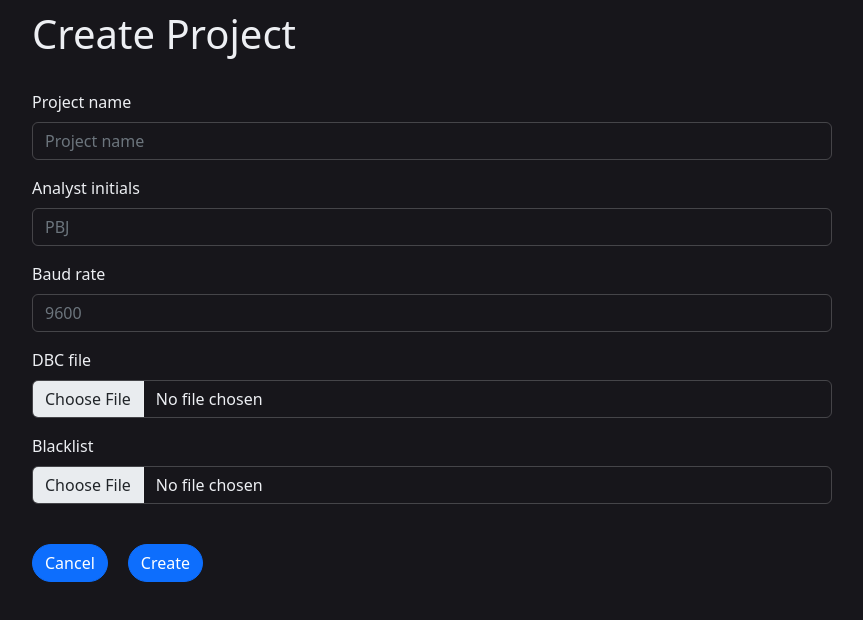
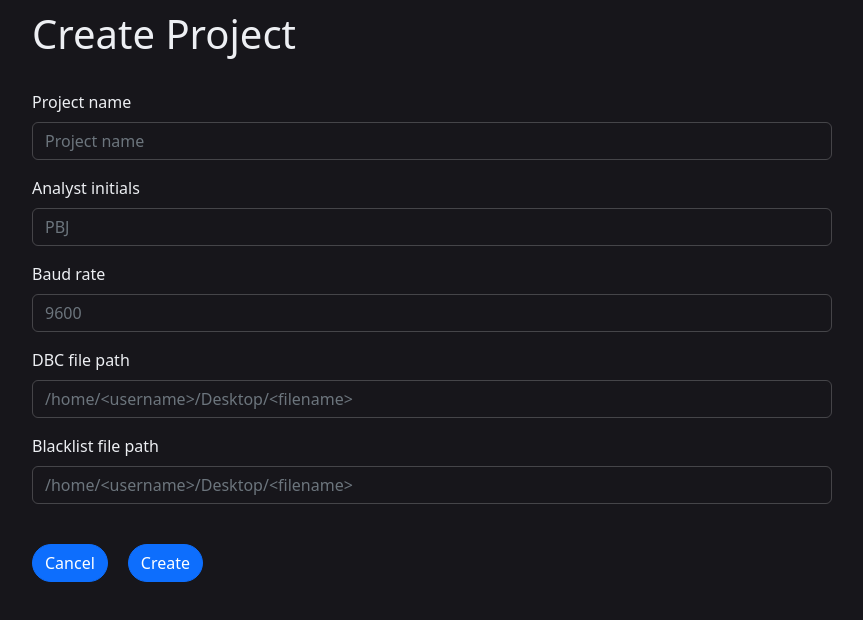
Before and after one commit to iarivas/CS4311_CANBusVisualizer_Team_6, a React (Create React App) app in the folder Front-End/: page /projects/new in a window 1280 px wide. Shown: the top 620 px of the page, without its empty margins (208-1071 px from the left). Built offline with nearby package versions, Linux system fonts and the light colour scheme.

Commit message:
Changed to path to project and now redirects to new project

```diff
--- a/Front-End/src/projects/new/NewProjectForm.tsx
+++ b/Front-End/src/projects/new/NewProjectForm.tsx
@@ -3,7 +3,6 @@ import {useNavigate} from 'react-router-dom'
 import Form from 'react-bootstrap/Form'
 import ProjectState from './ProjectState'
 import APIUtil from '../../utilities/APIutils'
-import { read } from 'fs'
 
 interface stateProps {
     state: ProjectState
@@ -22,6 +21,9 @@ function NewProjectForm({state, setState}: stateProps) {
     const onSubmit = (e: React.FormEvent<HTMLFormElement>) => {
         e.preventDefault()
         api.createProject(state)
+        .then((response) => {
+            navigate(`/projects/${response.data.projectId}`)
+        })
     }
 
     return (
@@ -61,27 +63,35 @@ function NewProjectForm({state, setState}: stateProps) {
                             min='1'
                         />
                     </Form.Group>
-                    <Form.Group controlId="formFile" className="mb-3">
-                        <Form.Label>DBC file</Form.Label>
+                    <Form.Group className='mb-3' controlId='formDBC'>
+                        <Form.Label>DBC file path</Form.Label>
                         <Form.Control
-                            type="file"
-                            onChange={(e) => {
-                                let target = (e.target as HTMLInputElement)
-                                const reader = new FileReader()
-                                reader.readAsText(target.files![0])
-                                reader.onload = () => setState({...state, dbcFile: reader.result as string})
+                            type='text'
+                            name='dbcFile'
+                            placeholder='/home/<username>/Desktop/<filename>'
+                            value={state.dbcFile ?? ''}
+                            onChange={e=>{
+                                if(!e.target.value) {
+                                    setState({...state, dbcFile: null})
+                                } else {
+                                    setState({...state, dbcFile: e.target.value})
+                                }
                             }}
                         />
                     </Form.Group>
-                    <Form.Group controlId="formFile" className="mb-3">
-                        <Form.Label>Blacklist</Form.Label>
+                    <Form.Group className='mb-3' controlId='formBlacklist'>
+                        <Form.Label>Blacklist file path</Form.Label>
                         <Form.Control
-                            type="file"
-                            onChange={(e) => {
-                                let target = (e.target as HTMLInputElement)
-                                const reader = new FileReader()
-                                reader.readAsText(target.files![0])
-                                reader.onload = () => setState({...state, blacklistFile: reader.result as string})
+                            type='text'
+                            name='blacklistFile'
+                            placeholder='/home/<username>/Desktop/<filename>'
+                            value={state.blacklistFile ?? ''}
+                            onChange={e=>{
+                                if(!e.target.value) {
+                                    setState({...state, blacklistFile: null})
+                                } else {
+                                    setState({...state, blacklistFile: e.target.value})
+                                }
                             }}
                         />
                     </Form.Group>
--- a/Front-End/src/utilities/APIutils.tsx
+++ b/Front-End/src/utilities/APIutils.tsx
@@ -9,12 +9,6 @@ class APIUtil {
 
     createProject(project: ProjectState) {
         return axios.post(this.url + '/projects', project)
-            .then(function(response) {
-                console.log(response)
-            })
-            .catch(function(error) {
-                console.log(error)
-            })
     }
 
     gatherTraffic(play: boolean, projectId: string) {
```
